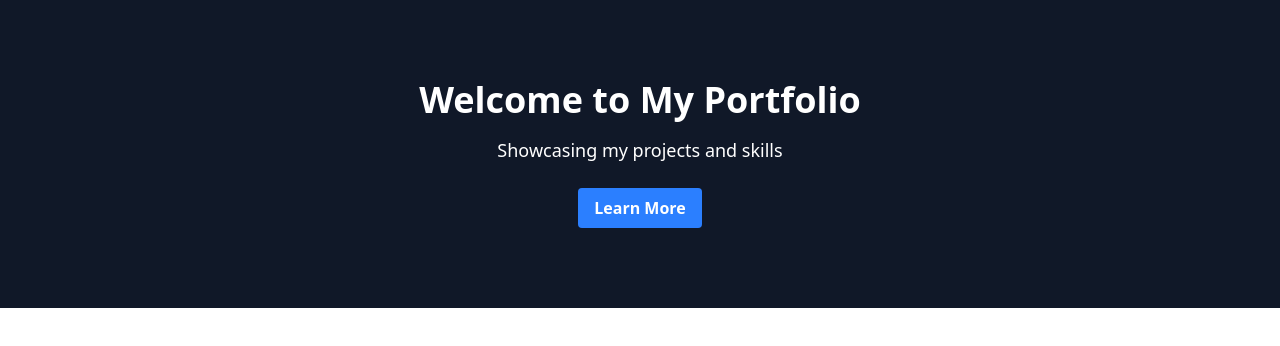
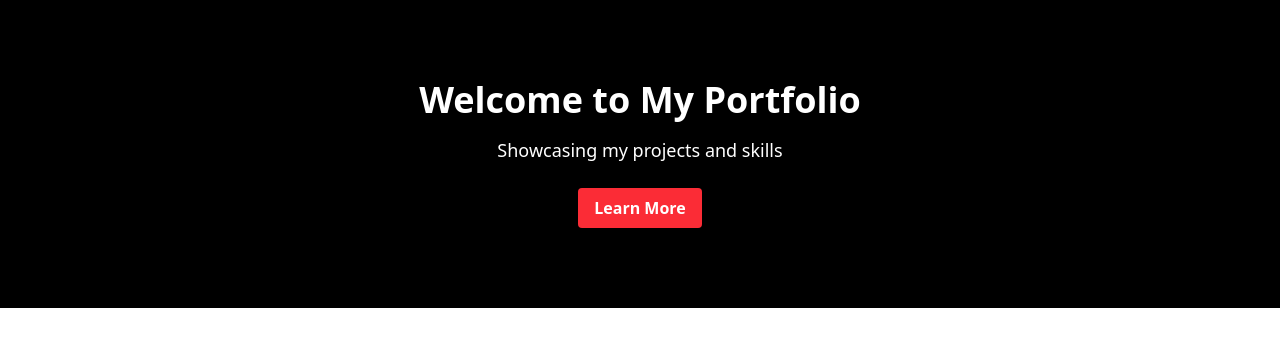
Before and after one commit to Rida-Lad/My-Portfolio, a React (Vite) app: page / in a window 1280 px wide. Shown: the top 346 px of the page. Built offline with nearby package versions, Linux system fonts and the light colour scheme.

Commit message:
update HeroSection background and button colors for improved styling

```diff
--- a/src/components/Herosection.jsx
+++ b/src/components/Herosection.jsx
@@ -1,12 +1,13 @@
 import React from 'react';
+
 
 const HeroSection = () => {
   return (
-    <section className="bg-gray-900 text-white py-20">
+    <section className="bg-black text-white py-20">
       <div className="container mx-auto text-center">
         <h1 className="text-4xl font-bold mb-4">Welcome to My Portfolio</h1>
         <p className="text-lg mb-6">Showcasing my projects and skills</p>
-        <button className="bg-blue-500 hover:bg-blue-600 text-white font-semibold py-2 px-4 rounded">
+        <button className="bg-red-500 hover:bg-red-600 text-white font-semibold py-2 px-4 rounded">
           Learn More
         </button>
       </div>
```
